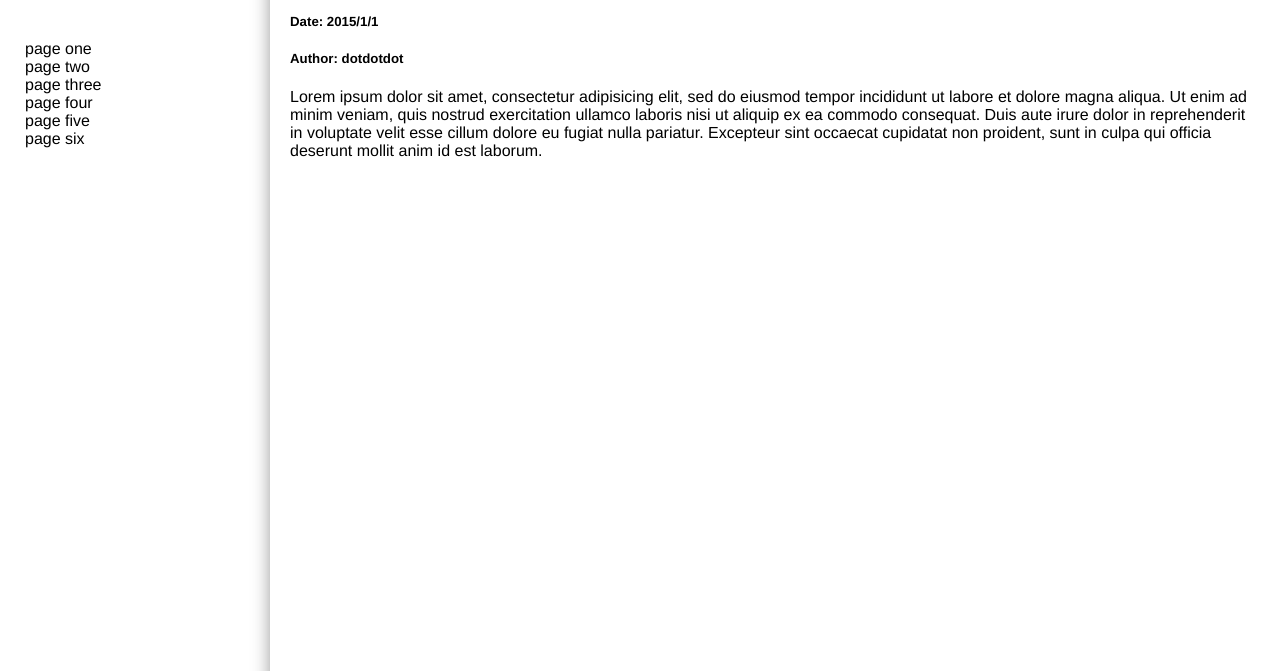
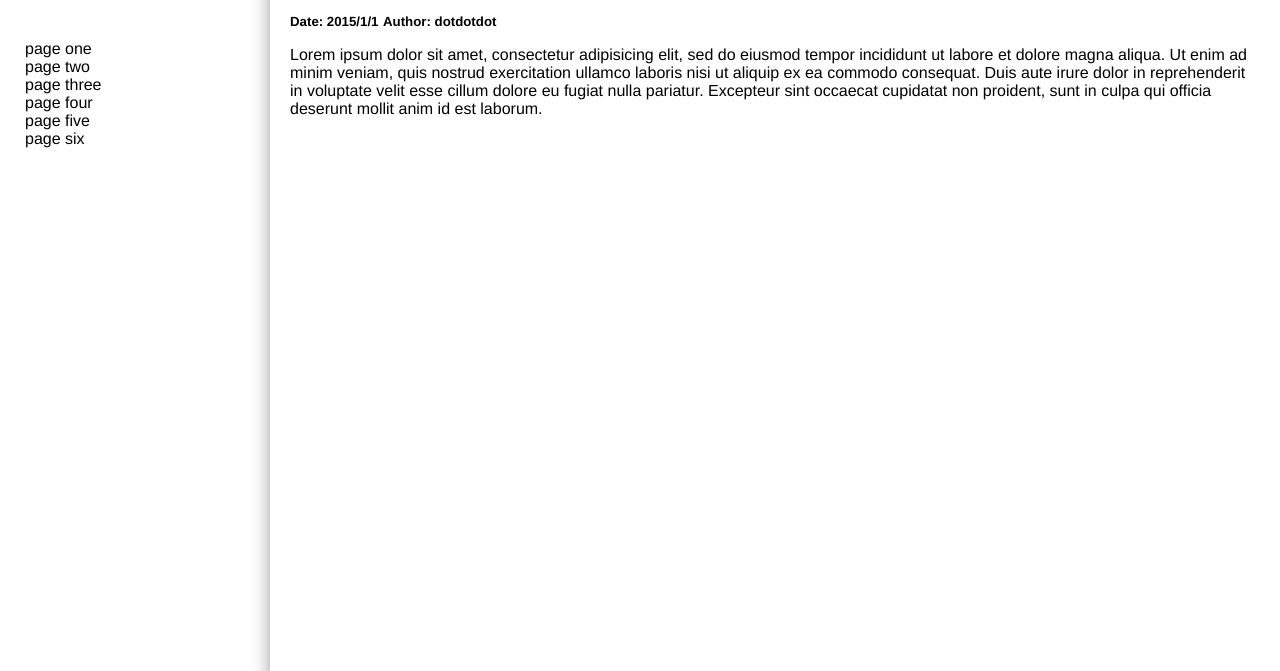
Before and after one commit to Windfarer/episode, a plain HTML site: page default_theme/_base.html in a window 1280 px wide. Shown: the part 76-747 px from the top of the page. Drawn offline with Linux system fonts and the light colour scheme.

Commit message:
update theme

```diff
--- a/default_theme/_base.html
+++ b/default_theme/_base.html
@@ -26,8 +26,10 @@
     <div class="main">
         <article>
             <h2>Post Title</h2>
-            <h5>Date: 2015/1/1</h5>
-            <h5>Author: dotdotdot</h5>
+            <div class="post_meta">
+                <h5>Date: 2015/1/1</h5>
+                <h5>Author: dotdotdot</h5>
+            </div>
             <p>Lorem ipsum dolor sit amet, consectetur adipisicing elit, sed do eiusmod tempor incididunt ut labore et dolore magna aliqua. Ut enim ad minim veniam, quis nostrud exercitation ullamco laboris nisi ut aliquip ex ea commodo consequat. Duis aute irure dolor in reprehenderit in voluptate velit esse cillum dolore eu fugiat nulla pariatur. Excepteur sint occaecat cupidatat non proident, sunt in culpa qui officia deserunt mollit anim id est laborum.</p>
         </article>
     </div>
--- a/default_theme/css/styles.css
+++ b/default_theme/css/styles.css
@@ -47,3 +47,8 @@ footer {
     box-shadow:  0 6px 17px 0 rgba(0,0,0,0.4);
     padding: 20px;
 }
+
+.post_meta > h5 {
+    display: inline-block;
+    margin: 0;
+}
```
